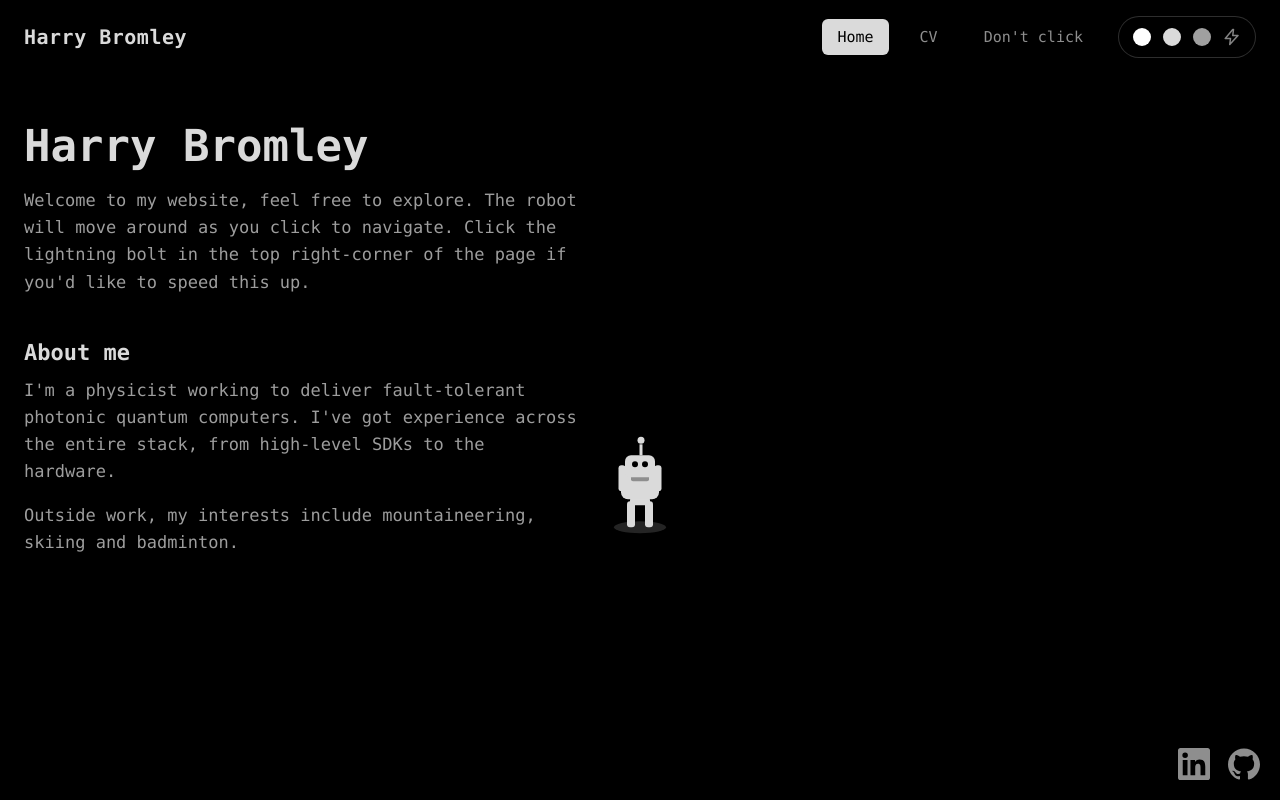
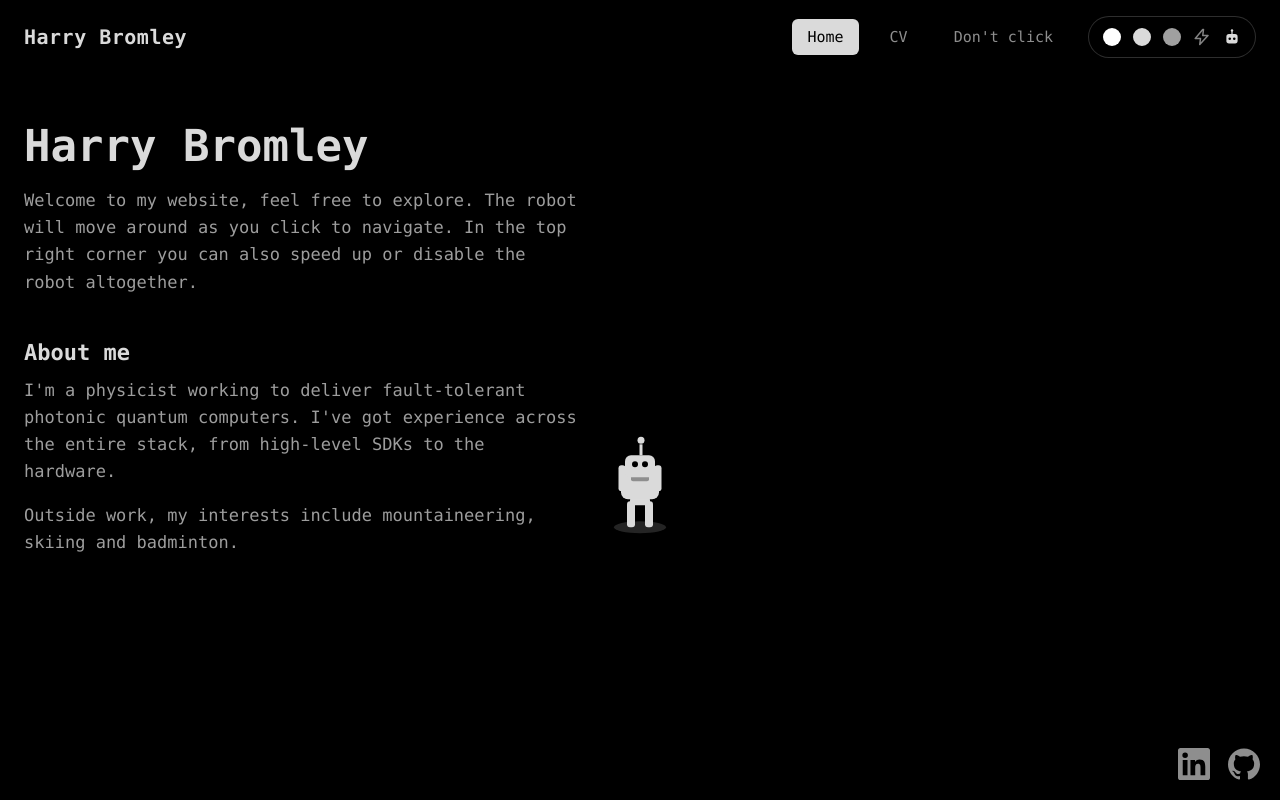
Before and after one commit to Harry1412/website, a React (Vite) app: page / in a window 1280 px wide. Built offline with nearby package versions, Linux system fonts and the light colour scheme.

Commit message:
Add button to completely disable the robot

```diff
--- a/src/App.jsx
+++ b/src/App.jsx
@@ -30,6 +30,7 @@ export default function App() {
   const [cover, setCover] = useState(null)
   const [accent, setAccent] = useState(ACCENTS[1])
   const [turbo, setTurbo] = useState(false)
+  const [robotOn, setRobotOn] = useState(true)
   const [solved, setSolved] = useState(false)
   const robotRef = useRef(null)
   const busyRef = useRef(false)
@@ -60,6 +61,10 @@ export default function App() {
 
   const navigate = useCallback(
     (nextRoute, node) => {
+      if (!robotOn) {
+        window.location.hash = nextRoute
+        return
+      }
       if (busyRef.current || !robotRef.current || !node) return
       busyRef.current = true
       const rect = node.getBoundingClientRect()
@@ -92,7 +97,7 @@ export default function App() {
         })
       })
     },
-    [schedule, turbo],
+    [schedule, turbo, robotOn],
   )
 
   const handleSocial = useCallback((node) => {
@@ -108,12 +113,18 @@ export default function App() {
   let page
   if (route === '/cv') page = <CVPage />
   else if (route === '/surprise')
-    page = <SurprisePage solved={solved} onSolve={() => setSolved(true)} />
+    page = (
+      <SurprisePage
+        solved={solved}
+        onSolve={() => setSolved(true)}
+        robotOn={robotOn}
+      />
+    )
   else page = <HomePage />
 
   return (
     <div className="app" style={{ '--accent': accent }}>
-      <RobotCanvas robotRef={robotRef} accent={accent} turbo={turbo} />
+      <RobotCanvas robotRef={robotRef} accent={accent} turbo={turbo} enabled={robotOn} />
       <main className="page" key={route}>
         {page}
       </main>
@@ -124,6 +135,8 @@ export default function App() {
         onAccentChange={setAccent}
         turbo={turbo}
         onToggleTurbo={() => setTurbo((t) => !t)}
+        robotOn={robotOn}
+        onToggleRobot={() => setRobotOn((r) => !r)}
       />
       {route === '/' && <SocialLinks onActivate={handleSocial} />}
       {cover && (
--- a/src/components/ColourSlider.jsx
+++ b/src/components/ColourSlider.jsx
@@ -2,7 +2,62 @@ export const ACCENTS = ['#ffffff', '#dadada', '#a0a0a0']
 
 const BOLT = 'M13 2 3 14h7l-1 8 11-12h-7l1-8z'
 
-export default function ColourSlider({ accent, onChange, turbo, onToggleTurbo }) {
+function RobotFace({ filled }) {
+  return (
+    <svg viewBox="0 0 24 24" width="30" height="30" aria-hidden="true">
+      {filled ? (
+        <>
+          <rect x="11.2" y="4" width="1.6" height="4.5" fill="currentColor" />
+          <circle cx="12" cy="3.2" r="1.6" fill="currentColor" />
+          <rect x="4.5" y="8" width="15" height="12.5" rx="3.5" fill="currentColor" />
+          <circle cx="9" cy="14.25" r="1.7" fill="#000" />
+          <circle cx="15" cy="14.25" r="1.7" fill="#000" />
+        </>
+      ) : (
+        <>
+          <line
+            x1="12"
+            y1="8"
+            x2="12"
+            y2="4.6"
+            stroke="currentColor"
+            strokeWidth="1.6"
+            strokeLinecap="round"
+          />
+          <circle
+            cx="12"
+            cy="3.4"
+            r="1.4"
+            fill="none"
+            stroke="currentColor"
+            strokeWidth="1.6"
+          />
+          <rect
+            x="4.5"
+            y="8"
+            width="15"
+            height="12.5"
+            rx="3.5"
+            fill="none"
+            stroke="currentColor"
+            strokeWidth="2"
+          />
+          <circle cx="9" cy="14.25" r="1.5" fill="currentColor" />
+          <circle cx="15" cy="14.25" r="1.5" fill="currentColor" />
+        </>
+      )}
+    </svg>
+  )
+}
+
+export default function ColourSlider({
+  accent,
+  onChange,
+  turbo,
+  onToggleTurbo,
+  robotOn,
+  onToggleRobot,
+}) {
   return (
     <div className="colour-slider">
       <div role="radiogroup" aria-label="Accent colour" className="colour-dots">
@@ -38,6 +93,16 @@ export default function ColourSlider({ accent, onChange, turbo, onToggleTurbo })
           />
         </svg>
       </button>
+      <button
+        type="button"
+        className="robot-toggle"
+        onClick={onToggleRobot}
+        aria-pressed={robotOn}
+        aria-label={robotOn ? 'Disable robot' : 'Enable robot'}
+        title={robotOn ? 'Disable robot' : 'Enable robot'}
+      >
+        <RobotFace filled={robotOn} />
+      </button>
     </div>
   )
 }
--- a/src/components/NavBar.jsx
+++ b/src/components/NavBar.jsx
@@ -14,6 +14,8 @@ export default function NavBar({
   onAccentChange,
   turbo,
   onToggleTurbo,
+  robotOn,
+  onToggleRobot,
 }) {
   const refs = useRef({})
 
@@ -38,6 +40,8 @@ export default function NavBar({
           onChange={onAccentChange}
           turbo={turbo}
           onToggleTurbo={onToggleTurbo}
+          robotOn={robotOn}
+          onToggleRobot={onToggleRobot}
         />
       </div>
     </nav>
--- a/src/components/RobotCanvas.jsx
+++ b/src/components/RobotCanvas.jsx
@@ -1,9 +1,10 @@
 import { useEffect, useRef } from 'react'
 import { Robot } from '../game/robot'
 
-export default function RobotCanvas({ robotRef, accent, turbo }) {
+export default function RobotCanvas({ robotRef, accent, turbo, enabled }) {
   const canvasRef = useRef(null)
   const robot = useRef(null)
+  const enabledRef = useRef(enabled)
 
   useEffect(() => {
     const canvas = canvasRef.current
@@ -32,12 +33,14 @@ export default function RobotCanvas({ robotRef, accent, turbo }) {
     const loop = (now) => {
       const dt = Math.min((now - last) / 1000, 0.05)
       last = now
-      robot.current.update(dt)
       ctx.save()
       ctx.setTransform(1, 0, 0, 1, 0, 0)
       ctx.clearRect(0, 0, canvas.width, canvas.height)
       ctx.restore()
-      robot.current.draw(ctx)
+      if (enabledRef.current) {
+        robot.current.update(dt)
+        robot.current.draw(ctx)
+      }
       raf = requestAnimationFrame(loop)
     }
     raf = requestAnimationFrame(loop)
@@ -57,7 +60,12 @@ export default function RobotCanvas({ robotRef, accent, turbo }) {
     if (robot.current) robot.current.turbo = turbo
   }, [turbo])
 
+  useEffect(() => {
+    enabledRef.current = enabled
+  }, [enabled])
+
   const handleClick = (e) => {
+    if (!enabled) return
     const rect = canvasRef.current.getBoundingClientRect()
     robot.current.walkTo(e.clientX - rect.left, e.clientY - rect.top)
   }
--- a/src/index.css
+++ b/src/index.css
@@ -86,7 +86,8 @@ body {
   gap: 12px;
 }
 
-.colour-bolt {
+.colour-bolt,
+.robot-toggle {
   position: relative;
   display: inline-flex;
   align-items: center;
@@ -100,19 +101,24 @@ body {
   border-radius: 50%;
   color: var(--accent, #ffffff);
   cursor: pointer;
-  opacity: 0.6;
   transition: opacity 0.2s;
 }
 
 /* enlarge the tap target without affecting the layout pitch */
-.colour-bolt::after {
+.colour-bolt::after,
+.robot-toggle::after {
   content: '';
   position: absolute;
   inset: -7px;
   border-radius: 50%;
 }
 
-.colour-bolt:hover {
+.colour-bolt {
+  opacity: 0.6;
+}
+
+.colour-bolt:hover,
+.robot-toggle:hover {
   opacity: 1;
 }
 
--- a/src/pages/HomePage.jsx
+++ b/src/pages/HomePage.jsx
@@ -4,8 +4,8 @@ export default function HomePage() {
       <h1>Harry Bromley</h1>
       <p>
         Welcome to my website, feel free to explore. The robot will move
-        around as you click to navigate. Click the lightning bolt in the top
-        right-corner of the page if you'd like to speed this up.
+        around as you click to navigate. In the top right corner you can also
+        speed up or disable the robot altogether.
       </p>
       <div className="home-about">
         <h2>About me</h2>
--- a/src/pages/SurprisePage.jsx
+++ b/src/pages/SurprisePage.jsx
@@ -2,7 +2,7 @@ import { useState } from 'react'
 
 const VALID_ANSWERS = new Set(['robot', 'a robot'])
 
-export default function SurprisePage({ solved, onSolve }) {
+export default function SurprisePage({ solved, onSolve, robotOn }) {
   const [value, setValue] = useState('')
   const [wrong, setWrong] = useState(false)
   const [attempts, setAttempts] = useState(0)
@@ -22,7 +22,11 @@ export default function SurprisePage({ solved, onSolve }) {
     <section className="panel surprise">
       <h1>{solved ? 'Correct' : "Don't answer this riddle"}</h1>
       {solved ? (
-        <p className="riddle-solved">The dance floor is unlocked, have fun!</p>
+        <p className="riddle-solved">
+          {robotOn
+            ? 'The dance floor is unlocked, have fun!'
+            : 'Enable the robot for your reward.'}
+        </p>
       ) : (
         <>
           <p className="riddle">
@@ -47,7 +51,7 @@ export default function SurprisePage({ solved, onSolve }) {
           </form>
           {wrong && <p className="riddle-feedback">Not quite — try again.</p>}
           {attempts >= 3 && (
-            <p className="riddle-hint">Hint: What can you see on this page.</p>
+            <p className="riddle-hint">Hint: What can you see on this page (you may have hidden it).</p>
           )}
         </>
       )}
```
